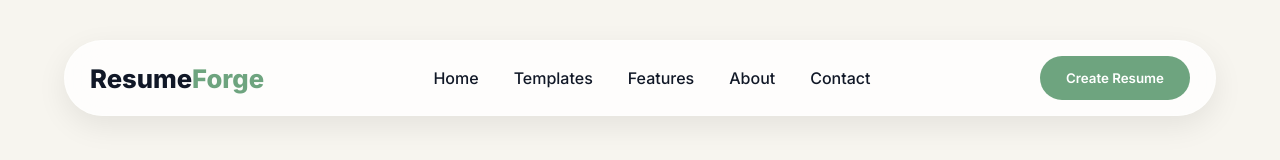
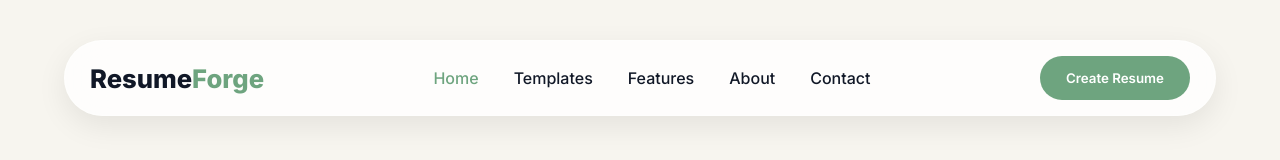
Before and after one commit to Sheikh-ASif/Resume-Builder, a React (Vite) app in the folder resume-builder/: page / in a window 1280 px wide. Shown: the top 160 px of the page. Built offline with nearby package versions, Linux system fonts and the light colour scheme.

Commit message:
updating the navbar

```diff
--- a/resume-builder/src/components/layout/Navbar.jsx
+++ b/resume-builder/src/components/layout/Navbar.jsx
@@ -1,11 +1,15 @@
-// src/layout/Navbar.jsx
+
 
 import { useState } from "react";
 import MobileMenu from "./MobileMenu";
+// import ThemeToggle from "../ThemeToggle";
+// import useTheme from "../hooks/useTheme";
 
 const Navbar = () => {
-  const [active, setActive] = useState("Home");
+  const [active, setActive] = useState("home");
   const [menuOpen, setMenuOpen] = useState(false);
+
+  // const { theme, toggleTheme } = useTheme();
 
   const navLinks = [
     "Home",
@@ -57,15 +61,24 @@ const Navbar = () => {
         ))}
       </ul>
 
-      {/* CTA */}
-      <button
-        className="create-btn"
-        onClick={() => scrollToSection("builder")}
-      >
-        Create Resume
-      </button>
+      {/* Right Side Actions */}
+      <div className="navbar-actions">
+        {/* <ThemeToggle
+          theme={theme}
+          toggleTheme={toggleTheme}
+        /> */}
 
-      {/* Mobile Hamburger */}
+        <button
+          className="create-btn"
+          onClick={() =>
+            scrollToSection("builder")
+          }
+        >
+          Create Resume
+        </button>
+      </div>
+
+      {/* Mobile Menu Button */}
       <div
         className="hamburger"
         onClick={() =>
@@ -75,6 +88,7 @@ const Navbar = () => {
         ☰
       </div>
 
+      {/* Mobile Menu */}
       {menuOpen && (
         <MobileMenu
           navLinks={navLinks}
```
